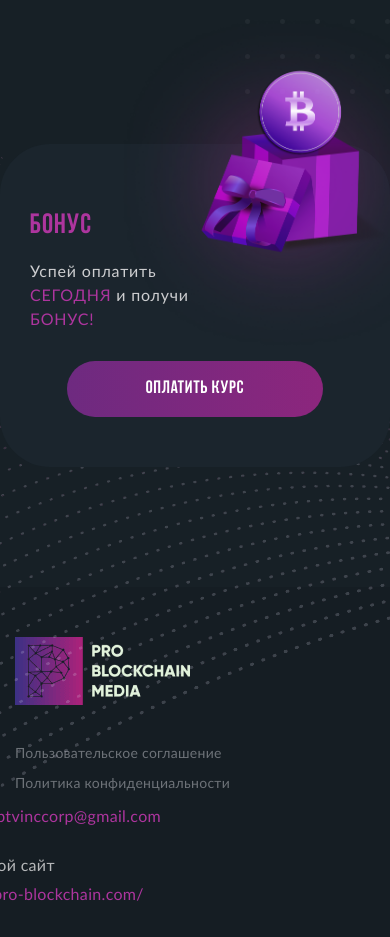
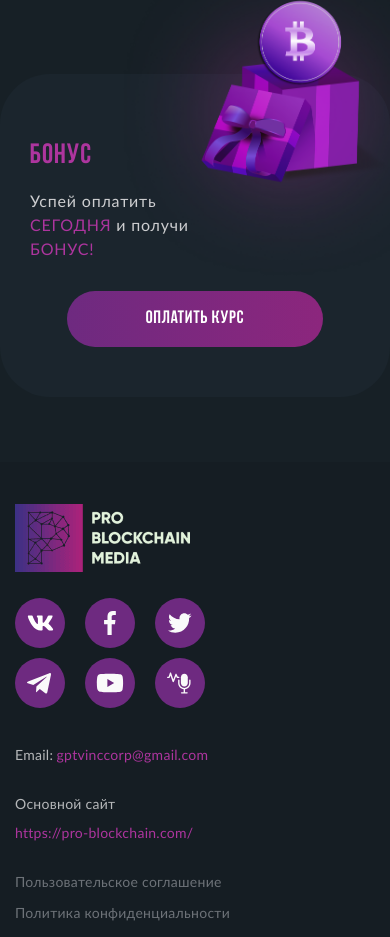
Before and after one commit to webmiror/webmiror.github.io, a plain HTML site: page index.html in a window 390 px wide. Shown: the part 1928-2865 px from the top of the page. Drawn offline with Linux system fonts and the light colour scheme.

Commit message:
mobile css

```diff
--- a/css/resp.css
+++ b/css/resp.css
@@ -4,6 +4,12 @@
     }
     .bonus .bonus-wrap .block-right img {
         right: -135px;
+    }
+    .surface-wrap {
+        display: none;
+    }
+    .footer-3 {
+        margin-right: 0;
     }
 }
 
@@ -42,6 +48,14 @@
         width: 600px;
         height: auto;
         top: -212px;
+    }
+    .footer-2 {
+        margin-top: 0;
+        margin-left: 0;
+    }
+    .footer-3 a {
+        display: inline-block;
+        margin-bottom: 10px;
     }
 }
 
@@ -216,7 +230,8 @@
     .speekers {
         margin-top: 50px;
         padding-top: 0;
-        background-size: auto;
+        background: url(../images/pattern2.svg) bottom 148px right no-repeat;
+        background-size: 145px;
     }
     .speekers-wrap .block-left h3 {
         margin-bottom: 23px;
@@ -270,4 +285,49 @@
     .bonus .bonus-wrap .block-left {
         text-align: center;
     }
+    .bonus {
+        padding-top: 80px;
+    }
+    footer {
+        margin-top: 65px;
+        padding: 42px 0;
+    }
+    .footer-1 > a {
+        display: none;
+    }
+    .footer-1 {
+        order: 0;
+    }
+    .footer-2 {
+        order: 2;
+    }
+    .footer-3 {
+        order: 1;
+        margin-bottom: 22px;
+    }
+    .footer-2 .polite-links {
+        display: block;
+    }
+    .footer-2 .polite-links a {
+        font-size: 14px;
+        line-height: 30px;
+        letter-spacing: 0.02em;
+        color: #6D7278;
+        display: inline-block;
+    }
+    .footer-2 .polite-links a:nth-child(2) {
+        position: relative;
+        top: -8px;
+    }
+    .footer-1 .logo {
+        margin-bottom: 26px;
+    }
+    .footer-2 .item a,
+    .footer-2 .item .label {
+        font-size: 14px;
+    }
+    .footer-2 .item {
+        font-size: 12px;
+    }
+
 }
--- a/css/style.css
+++ b/css/style.css
@@ -824,3 +824,7 @@ footer {
   fill: #6253e1;
   transition: 0.5s;
 }
+
+.footer-2 .polite-links {
+  display: none;
+}
--- a/index.html
+++ b/index.html
@@ -139,6 +139,10 @@
 					<p class="label">Основной сайт</p>
 					<a href="https://pro-blockchain.com/">https://pro-blockchain.com/</a>
 				</div>
+                <div class="item polite-links">
+                    <a href="#" class="polite">Пользовательское соглашение</a><br />
+				    <a href="#" class="polite">Политика конфиденциальности</a>
+                </div>
 				<div class="item">
 					Copyright © 2021 All rights reserved.
 				</div>
```
